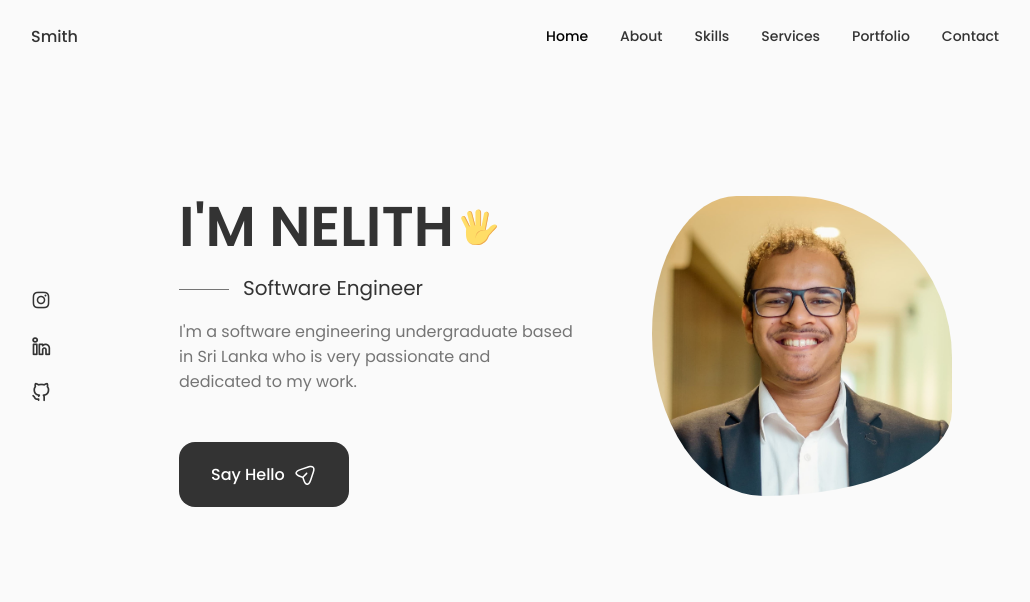
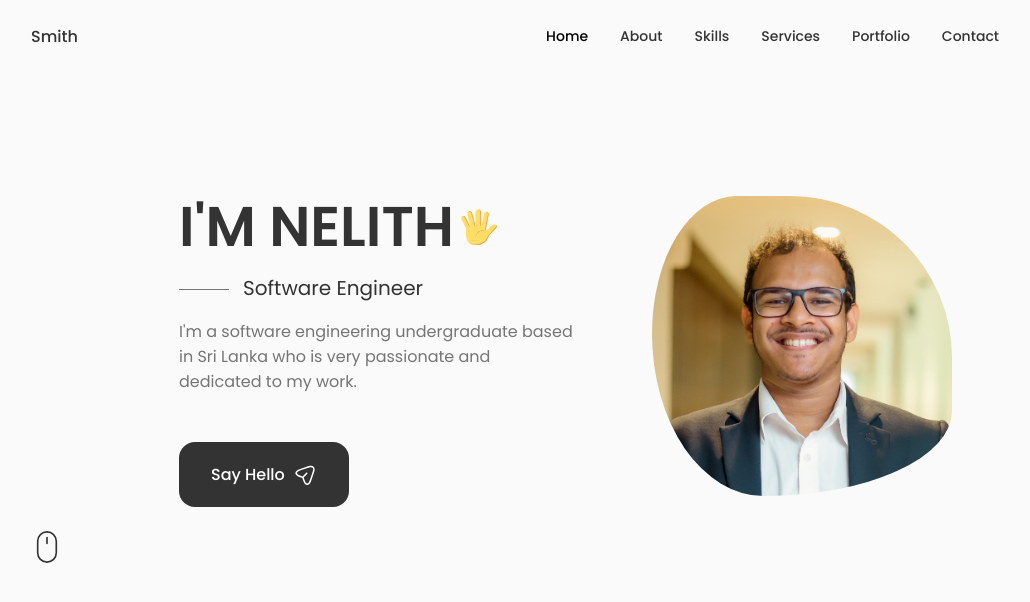
Before and after one commit to Nelithhh/Nelith-Portfolio, a React (Vite) app: page / in a window 1280 px wide. Shown: the top 602 px of the page, without its empty margins (125-1155 px from the left). Built offline with nearby package versions, Linux system fonts and the light colour scheme.

Commit message:
Added and adjusted the scroll icon

```diff
--- a/src/components/home/Home.css
+++ b/src/components/home/Home.css
@@ -59,7 +59,6 @@
     background-repeat: no-repeat;
     background-position: center;
     background-size: cover;
-    box-shadow: inset 0 0 0 9px rgb(255, 255, 255 / 30%);
     order: 1;
     justify-self: center;
     width: 300px;
--- a/src/components/home/Home.jsx
+++ b/src/components/home/Home.jsx
@@ -2,6 +2,7 @@ import React from 'react';
 import "./Home.css";
 import Social from './Social';
 import Data from './Data';
+import Scrolldown from './Scrolldown';
 
 
 function Home() {
@@ -15,6 +16,8 @@ function Home() {
 
                 <Data />
             </div>
+
+            <Scrolldown />
         </div>
     </section>
   )
--- /dev/null
+++ b/src/components/home/Scrolldown.jsx
@@ -0,0 +1,47 @@
+import React from 'react'
+
+const Scrolldown = () => {
+  return (
+    <div className="home__scroll">
+        <a href="#about" className="home__scroll-button button--flex">
+            <svg
+                    width="32px"
+                    height="32px"
+                    class="home__scroll-mouse"
+                    viewBox="0 0 247 390"
+                    version="1.1"
+                    xmlns="http://www.w3.org/2000/svg"
+                    xmlnsXlink="http://www.w3.org/1999/xlink"
+                    style={{
+                        fillRule: "evenodd",
+                        clipRule: "evenodd",
+                        strokeLinecap: "round",
+                        strokeLinejoin: "round",
+                        strokeMiterlimit: "1.5",
+                    }}
+                >
+                    <path
+                    class="wheel"
+                    d="M123.359,79.775l0,72.843"
+                    style={{
+                        fill: "none",
+                        stroke: "var(--title-color)",
+                        strokeWidth: "20px"
+                    }}
+                    ></path>
+                    <path
+                    id="mouse"
+                    d="M236.717,123.359c0,-62.565 -50.794,-113.359 -113.358,-113.359c-62.565,0 -113.359,50.794 -113.359,113.359l0,143.237c0,62.565 50.794,113.359 113.359,113.359c62.564,0 113.358,-50.794 113.358,-113.359l0,-143.237Z"
+                    style={{
+                        fill: "none",
+                        stroke: "var(--title-color)",
+                        strokeWidth: "20px"
+                    }}
+                    ></path>
+            </svg>
+        </a>
+    </div>
+  )
+}
+
+export default Scrolldown
```
